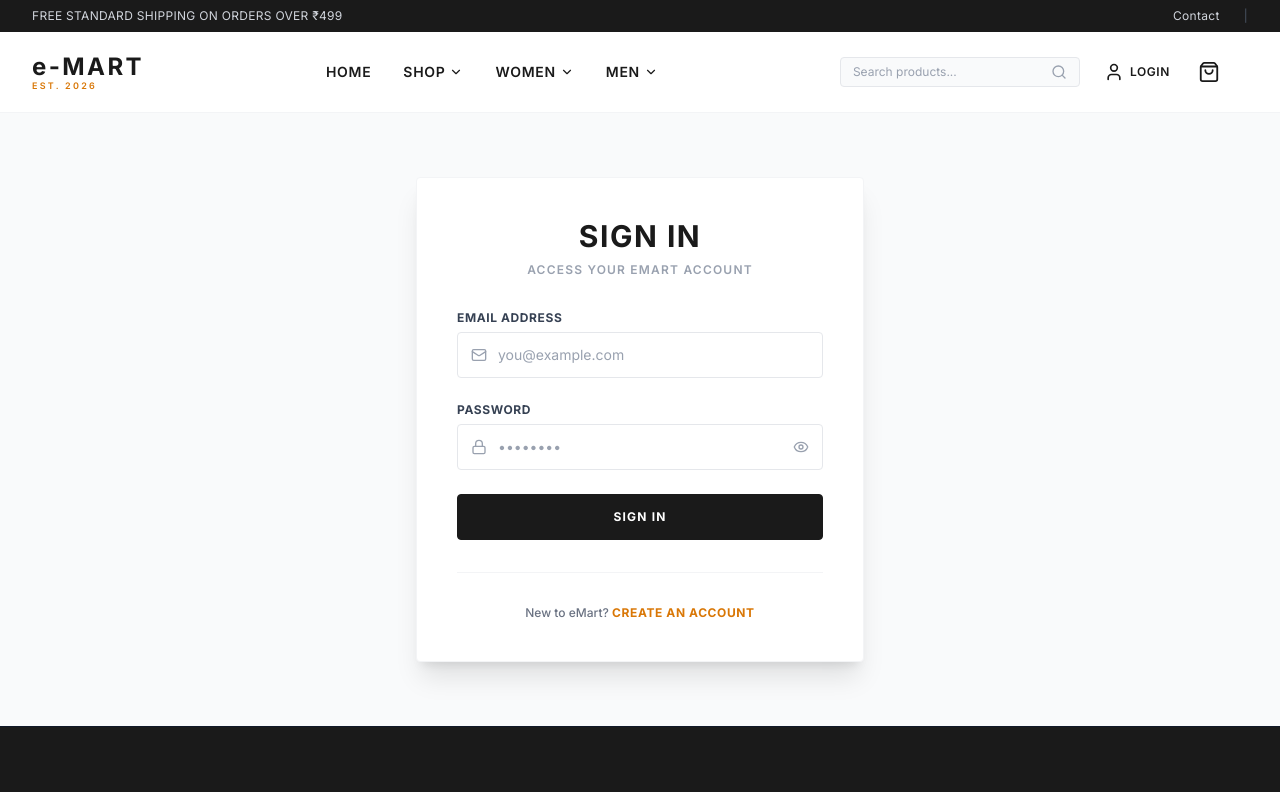
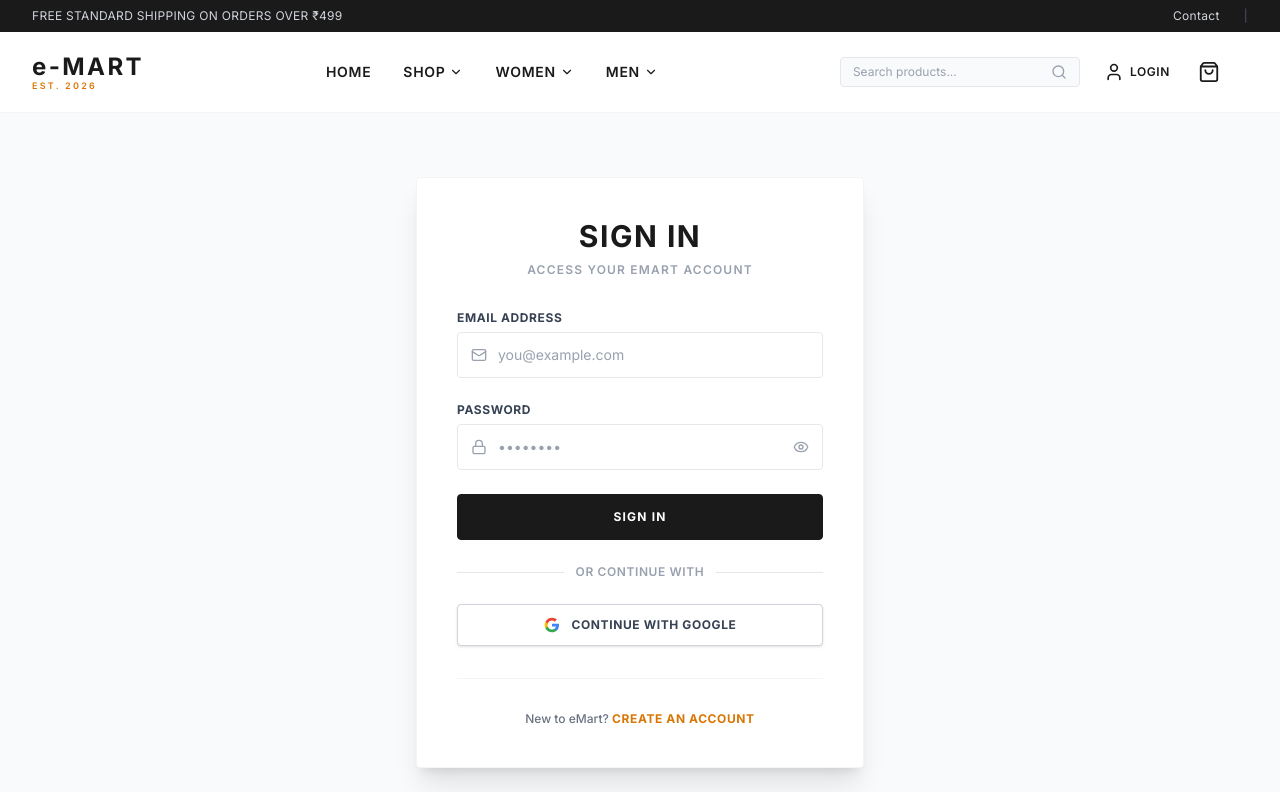
Before and after one commit to adarshsingh2312/e-commerce-project, a React (Vite) app in the folder frontend/: page /login in a window 1280 px wide. Shown: the top 792 px of the page. Built offline with nearby package versions, Linux system fonts and the light colour scheme; no server answers.

Commit message:
feat(auth): integrate Google OAuth login button and callback handler in React

```diff
--- a/frontend/src/App.jsx
+++ b/frontend/src/App.jsx
@@ -10,6 +10,7 @@ import { Shop } from './pages/Shop';
 import { ProductDetails } from './pages/ProductDetails';
 import { Login } from './pages/Login';
 import { Register } from './pages/Register';
+import { OAuthCallback } from './pages/OAuthCallback';
 import { Contact } from './pages/Contact';
 import { Cart } from './pages/Cart';
 import { Checkout } from './pages/Checkout';
@@ -47,6 +48,7 @@ function App() {
               <Route path="/product/:id" element={<ProductDetails />} />
               <Route path="/login" element={<Login />} />
               <Route path="/signup" element={<Register />} />
+              <Route path="/oauth-callback" element={<OAuthCallback />} />
               <Route path="/contact" element={<Contact />} />
 
               {/* Customer Private Routes */}
--- a/frontend/src/context/AuthContext.jsx
+++ b/frontend/src/context/AuthContext.jsx
@@ -101,6 +101,28 @@ export const AuthProvider = ({ children }) => {
     }
   };
 
+  // Login with raw token (OAuth2 callback flow)
+  const loginWithToken = async (authToken) => {
+    setLoading(true);
+    try {
+      localStorage.setItem('token', authToken);
+      setToken(authToken);
+
+      const profile = await fetchUserProfile(authToken);
+      if (profile) {
+        toast.success(`Welcome back, ${profile.firstName || 'User'}!`);
+        return true;
+      }
+      return false;
+    } catch (error) {
+      console.error('Failed to log in with OAuth token:', error);
+      toast.error('Authentication failed. Please try again.');
+      return false;
+    } finally {
+      setLoading(false);
+    }
+  };
+
   // Logout function
   const logout = () => {
     localStorage.removeItem('token');
@@ -116,6 +138,7 @@ export const AuthProvider = ({ children }) => {
     loading,
     login,
     signup,
+    loginWithToken,
     logout,
     refreshUser: () => fetchUserProfile(token)
   };
--- a/frontend/src/pages/Login.jsx
+++ b/frontend/src/pages/Login.jsx
@@ -28,6 +28,10 @@ export const Login = () => {
     if (success) {
       navigate(from, { replace: true });
     }
+  };
+
+  const handleGoogleLogin = () => {
+    window.location.href = 'http://localhost:8080/oauth2/authorization/google';
   };
 
   return (
@@ -102,7 +106,7 @@ export const Login = () => {
           <button
             type="submit"
             disabled={loading}
-            className="w-full bg-brand-primary hover:bg-brand-light text-white text-xs uppercase tracking-widest font-bold py-3.5 rounded-sm transition-all duration-200 flex items-center justify-center gap-2 border border-brand-primary disabled:opacity-50 disabled:cursor-not-allowed"
+            className="w-full bg-brand-primary hover:bg-brand-light text-white text-xs uppercase tracking-widest font-bold py-3.5 rounded-sm transition-all duration-200 flex items-center justify-center gap-2 border border-brand-primary disabled:opacity-50 disabled:cursor-not-allowed cursor-pointer"
           >
             {loading ? (
               <div className="w-4 h-4 border-2 border-white border-t-transparent rounded-full animate-spin"></div>
@@ -111,6 +115,43 @@ export const Login = () => {
             )}
           </button>
         </form>
+
+        <div className="relative my-6">
+          <div className="absolute inset-0 flex items-center">
+            <div className="w-full border-t border-gray-200"></div>
+          </div>
+          <div className="relative flex justify-center text-xs uppercase">
+            <span className="bg-white px-3 text-gray-400 font-semibold tracking-wider">
+              Or continue with
+            </span>
+          </div>
+        </div>
+
+        <button
+          type="button"
+          onClick={handleGoogleLogin}
+          className="w-full bg-white hover:bg-gray-50 text-gray-700 text-xs uppercase tracking-wider font-bold py-3 px-4 rounded-sm border border-gray-300 transition-all flex items-center justify-center gap-3 shadow-sm hover:border-gray-400 cursor-pointer"
+        >
+          <svg className="w-4 h-4" viewBox="0 0 24 24">
+            <path
+              fill="#4285F4"
+              d="M22.56 12.25c0-.78-.07-1.53-.2-2.25H12v4.26h5.92c-.26 1.37-1.04 2.53-2.21 3.31v2.77h3.57c2.08-1.92 3.28-4.74 3.28-8.09z"
+            />
+            <path
+              fill="#34A853"
+              d="M12 23c2.97 0 5.46-.98 7.28-2.66l-3.57-2.77c-.98.66-2.23 1.06-3.71 1.06-2.86 0-5.29-1.93-6.16-4.53H2.18v2.84C3.99 20.53 7.7 23 12 23z"
+            />
+            <path
+              fill="#FBBC05"
+              d="M5.84 14.09c-.22-.66-.35-1.36-.35-2.09s.13-1.43.35-2.09V7.06H2.18C1.43 8.55 1 10.22 1 12s.43 3.45 1.18 4.94l2.85-2.22.81-.63z"
+            />
+            <path
+              fill="#EA4335"
+              d="M12 5.38c1.62 0 3.06.56 4.21 1.64l3.15-3.15C17.45 2.09 14.97 1 12 1 7.7 1 3.99 3.47 2.18 7.06l3.66 2.84c.87-2.6 3.3-4.52 6.16-4.52z"
+            />
+          </svg>
+          Continue with Google
+        </button>
 
         <div className="border-t border-gray-100 my-8"></div>
 
--- /dev/null
+++ b/frontend/src/pages/OAuthCallback.jsx
@@ -0,0 +1,50 @@
+import React, { useEffect, useRef } from 'react';
+import { useNavigate, useSearchParams } from 'react-router-dom';
+import { useAuth } from '../context/AuthContext';
+import toast from 'react-hot-toast';
+
+export const OAuthCallback = () => {
+  const [searchParams] = useSearchParams();
+  const navigate = useNavigate();
+  const { loginWithToken } = useAuth();
+  const processedRef = useRef(false);
+
+  useEffect(() => {
+    // Prevent double execution in React 18 StrictMode
+    if (processedRef.current) return;
+    processedRef.current = true;
+
+    const token = searchParams.get('token');
+    const error = searchParams.get('error');
+
+    if (error) {
+      toast.error(error);
+      navigate('/login', { replace: true });
+      return;
+    }
+
+    if (token) {
+      loginWithToken(token).then((success) => {
+        if (success) {
+          navigate('/', { replace: true });
+        } else {
+          navigate('/login', { replace: true });
+        }
+      });
+    } else {
+      toast.error('Authentication failed: No token received.');
+      navigate('/login', { replace: true });
+    }
+  }, [searchParams, navigate, loginWithToken]);
+
+  return (
+    <div className="min-h-[60vh] flex flex-col items-center justify-center">
+      <div className="w-10 h-10 border-4 border-brand-primary border-t-transparent rounded-full animate-spin mb-4"></div>
+      <p className="text-sm font-semibold tracking-wider uppercase text-gray-600">
+        Completing Google Sign In...
+      </p>
+    </div>
+  );
+};
+
+export default OAuthCallback;
```
